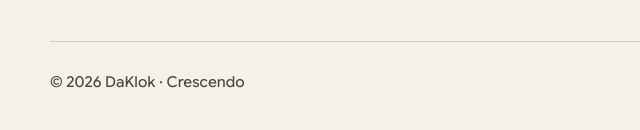
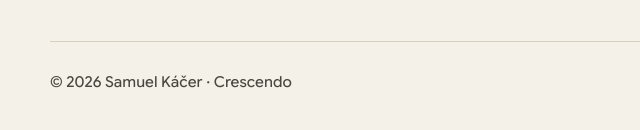
Before and after one commit to DaKlok/DaKlok.github.io, a plain HTML site: page Crescendo/beta.html in a window 1280 px wide. Shown: the part 2288-2418 px from the top of the page, 0-640 px from the left. Drawn offline with Linux system fonts and the light colour scheme.

Commit message:
Footer: copyright Samuel Káčer

```diff
--- a/Crescendo/beta.html
+++ b/Crescendo/beta.html
@@ -102,7 +102,7 @@
 
 <footer>
   <div class="wrap">
-    <span>© <span class="year">2026</span> DaKlok · Crescendo</span>
+    <span>© <span class="year">2026</span> Samuel Káčer · Crescendo</span>
     <nav><a href="./" data-sk="Domov">Home</a><a href="privacy.html" data-sk="Ochrana súkromia">Privacy Policy</a><a href="terms.html" data-sk="Podmienky">Terms of Service</a><a href="mailto:support.crescendo.com@gmail.com" data-sk="Kontakt">Contact</a></nav>
   </div>
 </footer>
```
Also changed, not shown: Crescendo/delete-account.html (+1 -1 lines), Crescendo/index.html (+1 -1 lines), Crescendo/pridat/index.html (+1 -1 lines), Crescendo/privacy.html (+1 -1 lines), Crescendo/terms.html (+1 -1 lines).
